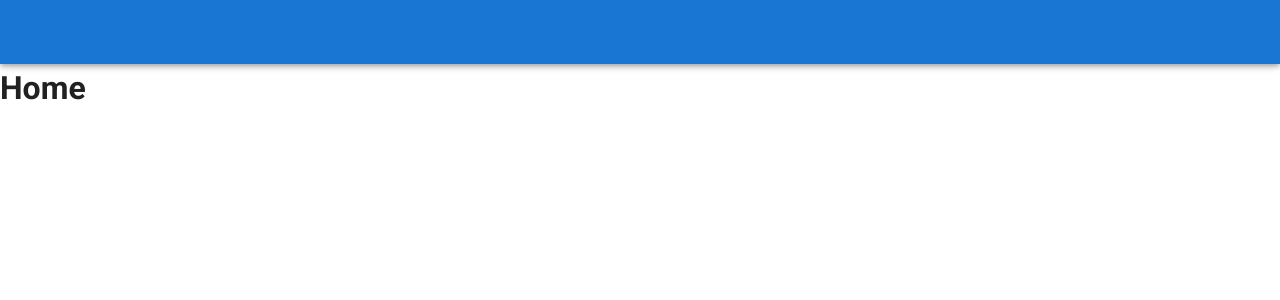
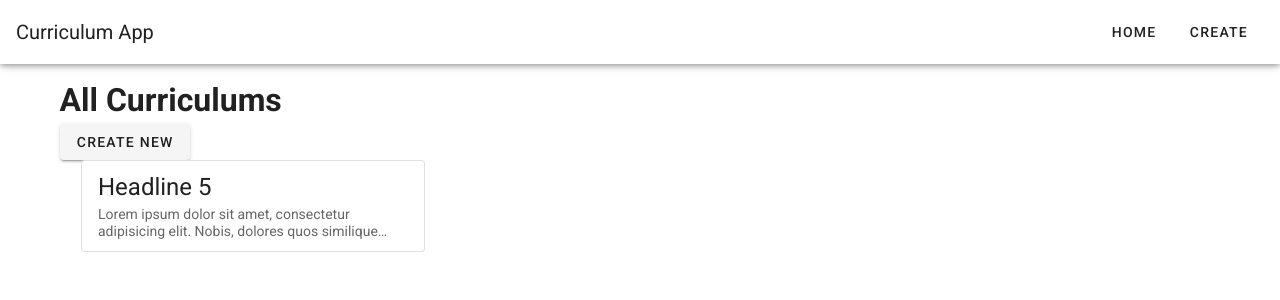
Before and after one commit to Ivan5/curriculum-app-vue-node, a Vue app in the folder curriculum-front/: page / in a window 1280 px wide. Shown: the top 300 px of the page. Built offline with nearby package versions, Linux system fonts and the light colour scheme.

Commit message:
Make some changes in a interface

```diff
--- a/curriculum-front/src/App.vue
+++ b/curriculum-front/src/App.vue
@@ -1,21 +1,23 @@
 <template>
   <v-app>
-    <v-app-bar app color="primary" dark>
-      <div class="d-flex align-center">
-        <router-link to="/">Home</router-link>
-        <router-link to="/curriculum/upsert">Create</router-link>
-      </div>
-    </v-app-bar>
+    <top-nav />
 
-    <v-content> <router-view></router-view> </v-content>
+    <v-content>
+      <v-container>
+        <router-view></router-view>
+      </v-container>
+    </v-content>
   </v-app>
 </template>
 
 <script>
+import TopNav from "./components/TopNav";
 export default {
   name: "App",
 
-  components: {},
+  components: {
+    TopNav
+  },
 
   data: () => ({
     //
--- /dev/null
+++ b/curriculum-front/src/components/TopNav.vue
@@ -0,0 +1,14 @@
+<template>
+  <v-toolbar>
+    <v-toolbar-title>Curriculum App</v-toolbar-title>
+    <v-spacer></v-spacer>
+    <v-toolbar-items>
+      <v-btn href="#/" text>
+        Home
+      </v-btn>
+      <v-btn href="#/curriculum/upsert" text>
+        Create
+      </v-btn>
+    </v-toolbar-items>
+  </v-toolbar>
+</template>
--- a/curriculum-front/src/sass/base/_general.sass
+++ b/curriculum-front/src/sass/base/_general.sass
@@ -0,0 +1,2 @@
+.v-toolbar
+  flex: 0
--- a/curriculum-front/src/views/Home.vue
+++ b/curriculum-front/src/views/Home.vue
@@ -1,7 +1,26 @@
 <template>
-  <div class="home">
-    <h1>Home</h1>
-  </div>
+  <v-row no-gutters>
+    <v-col cols="4" xm="8">
+      <h1>All Curriculums</h1>
+      <v-btn>Create New</v-btn>
+
+      <v-card class="mx-auto" max-width="344" outlined>
+        <v-list-item three-line>
+          <v-list-item-content>
+            <v-list-item-title class="headline mb-1"
+              >Headline 5</v-list-item-title
+            >
+            <v-list-item-subtitle
+              >Lorem ipsum dolor sit amet, consectetur adipisicing elit. Nobis,
+              dolores quos similique alias at nisi non. Deserunt vitae animi at
+              quae dolorum natus pariatur consequatur aliquam. Odio nulla
+              dolorem non.</v-list-item-subtitle
+            >
+          </v-list-item-content>
+        </v-list-item>
+      </v-card>
+    </v-col>
+  </v-row>
 </template>
 
 <script>
```
Also changed, not shown: curriculum-front/src/views/UpsertCurriculum.vue (line endings or trailing spaces).
